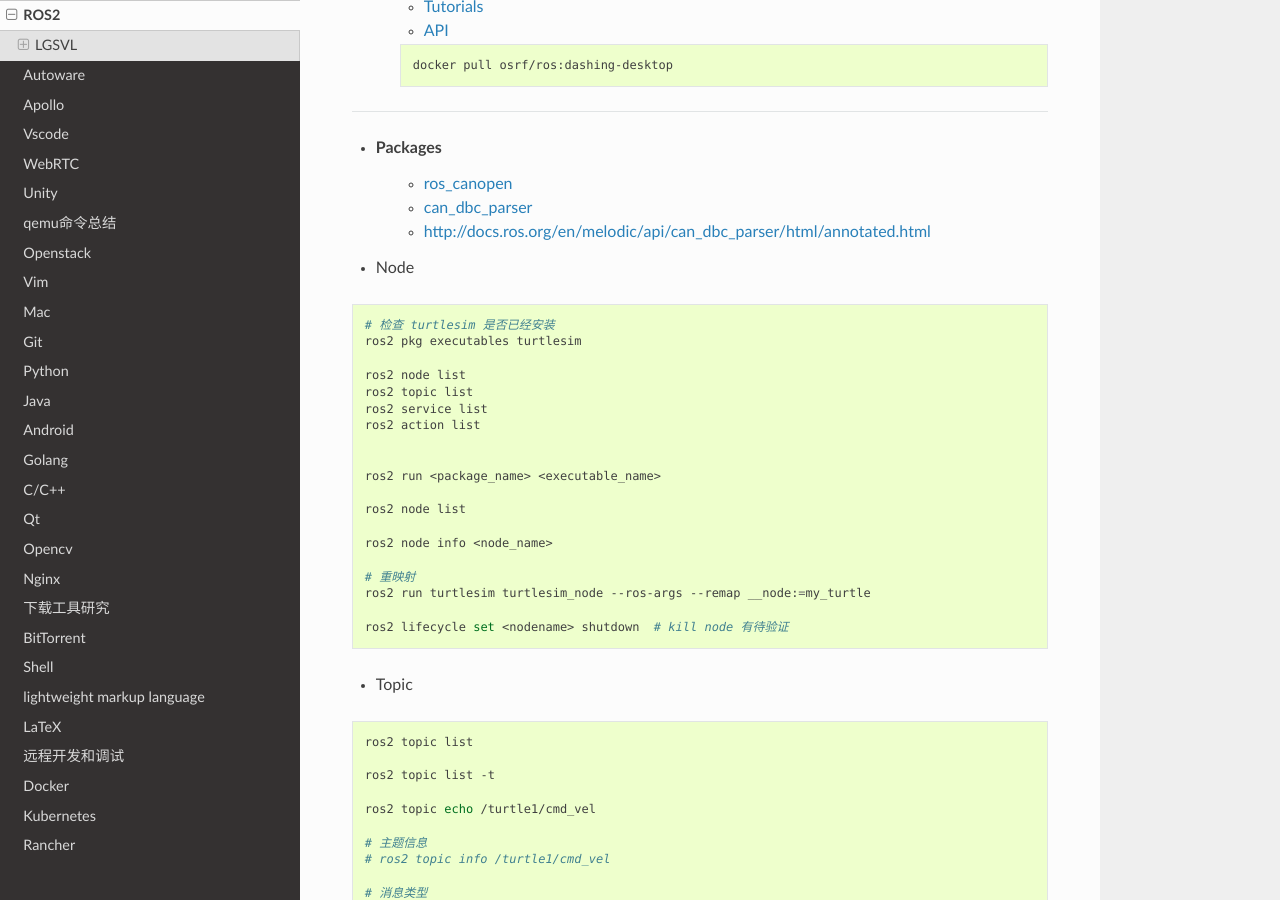
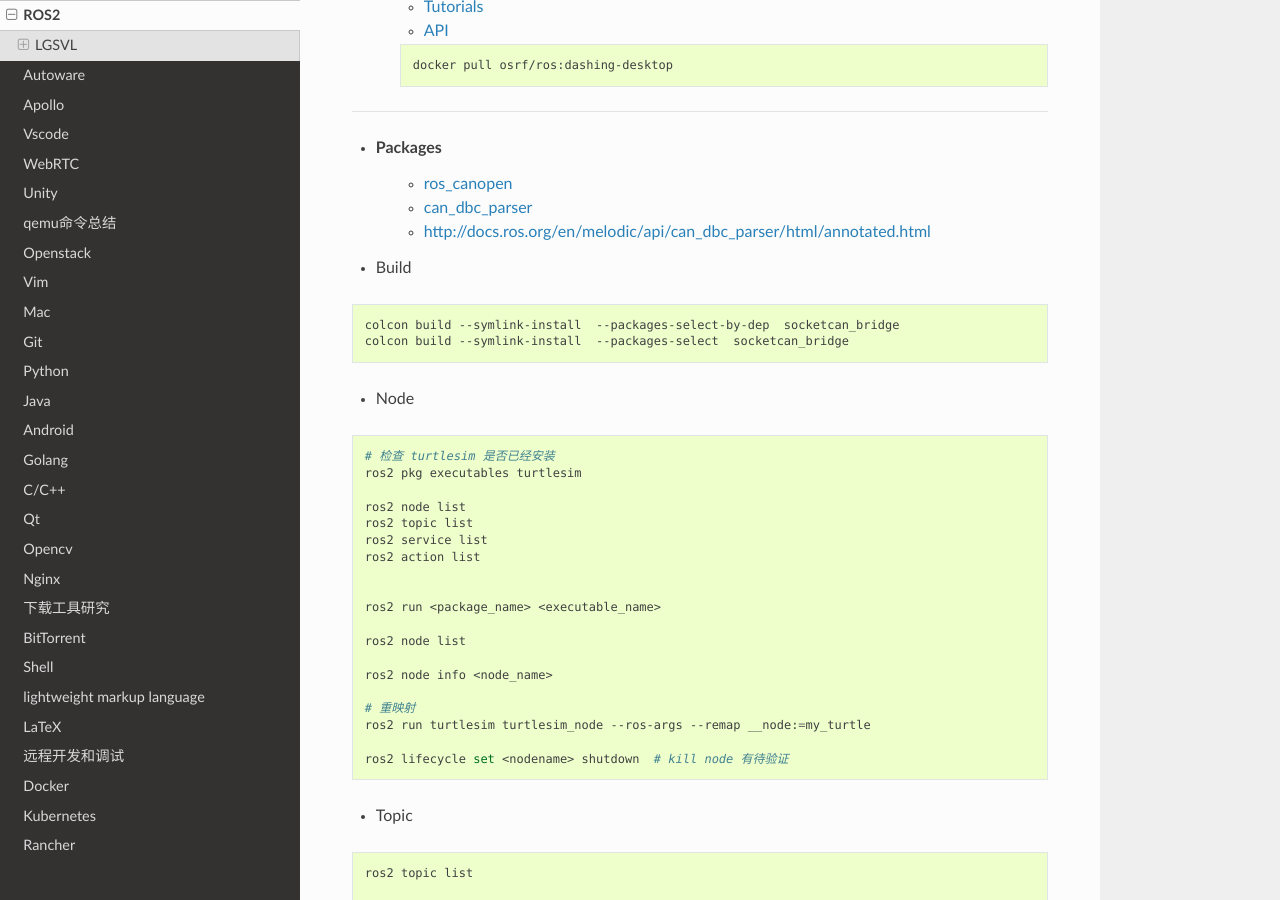
Before and after one commit to my-rds-store/my_space, a Sphinx documentation site: the page built from source/ros/ros2.rst, in a window 1280 px wide and 900 px high, scrolled down 694 px. Built offline with Sphinx 7.4.7 and the Read the Docs theme 2.0.0, drawn with Linux system fonts in a browser that asks for light colours.

Commit message:
update ....

```diff
--- a/source/ros/index.rst
+++ b/source/ros/index.rst
@@ -1096,6 +1096,9 @@ can-dbc-parser
 
     * example
 
+    * `defined but not used [-Wunused-function] 警告`
+        * https://blog.csdn.net/hanhui22/article/details/108869744
+
 
 ----------
 
--- a/source/ros/ros2.rst
+++ b/source/ros/ros2.rst
@@ -52,6 +52,14 @@ ROS2
     * `ros_canopen <https://github.com/ros-industrial/ros_canopen/tree/dashing>`_
     * `can_dbc_parser <https://github.com/NewEagleRaptor/raptor-dbw-ros2>`_
     * http://docs.ros.org/en/melodic/api/can_dbc_parser/html/annotated.html
+
+
+* Build
+
+.. code-block:: bash
+
+    colcon build --symlink-install  --packages-select-by-dep  socketcan_bridge
+    colcon build --symlink-install  --packages-select  socketcan_bridge
 
 
 * Node
```
Also changed, not shown: source/gfw_is_shit/index.rst (+25 -0 lines).
